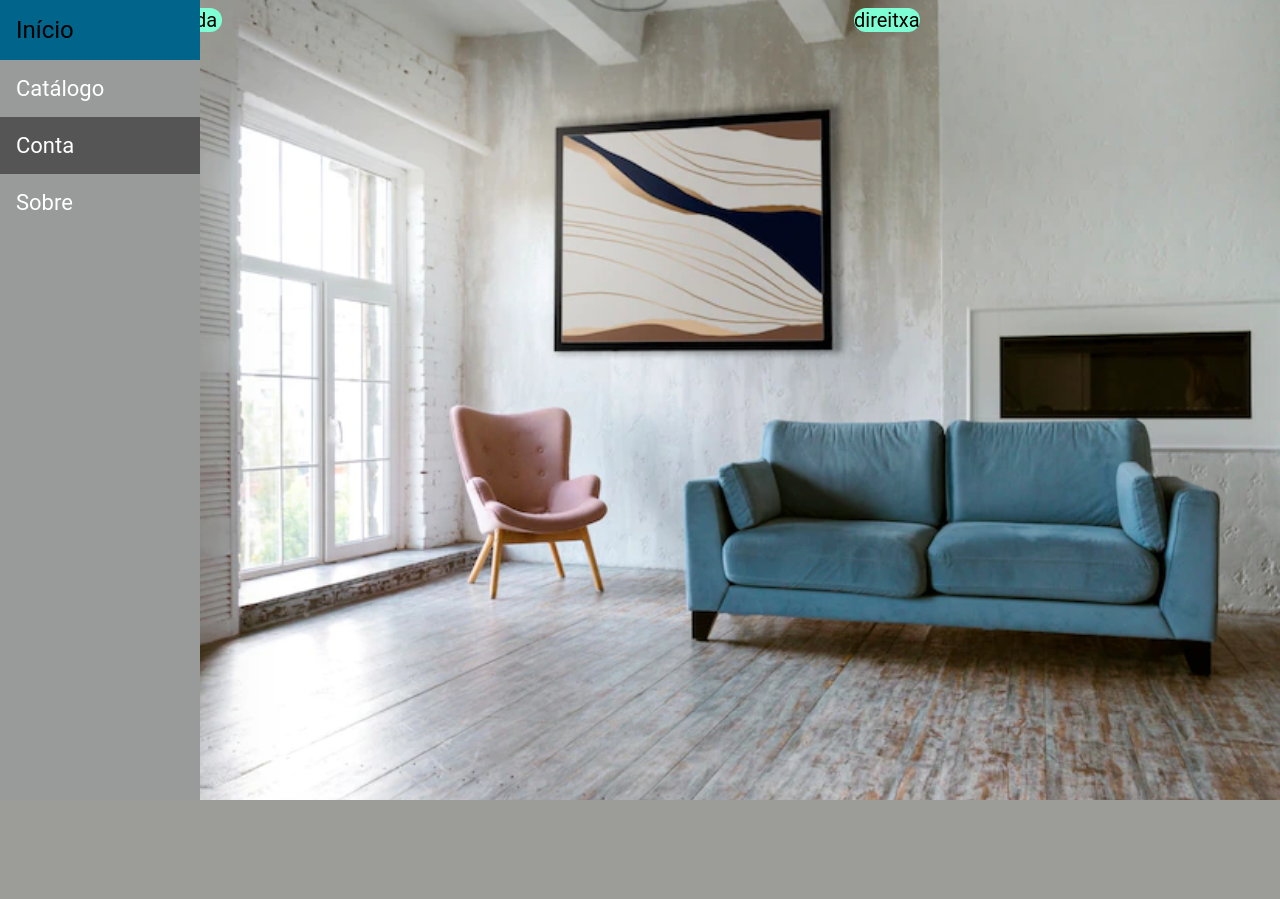
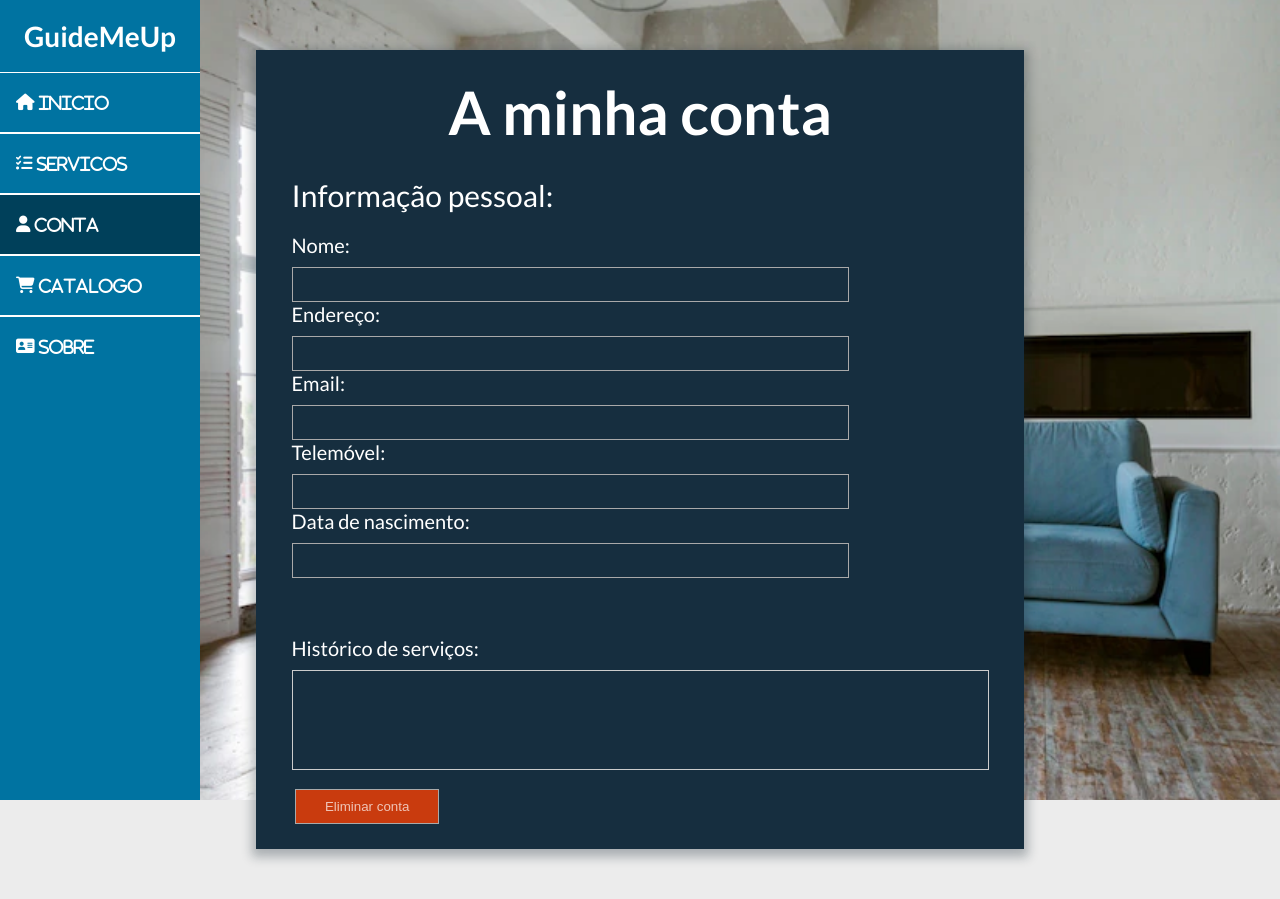
Before and after one commit to TymeRod/AS-705, a Python web app: template templates/account.html in a window 1280 px wide. Before the commit the page ends 800 px from the top, so only its background shows below. Run offline with Jinja, Linux system fonts and the light colour scheme; the template is opened without the code that fills it, so the values that code supplies are empty; some libraries are stand-ins or nearby versions.

Commit message:
account page

```diff
--- a/templates/account.html
+++ b/templates/account.html
@@ -6,58 +6,173 @@
     <script src="../css/js/main.js"></script>
 
     <meta name="viewport" content="width=device-width, initial-scale=1.0">
+    <script src="https://kit.fontawesome.com/56b0a879ad.js" crossorigin="anonymous"></script>
+
     <style>
-        .design-esquerda{
-            width: 20%;
+        @import 'https://fonts.googleapis.com/css?family=Lato:400,600,700&subset=latin-ext';
+        body {
+  background: #ececec;
+  font-family: 'Lato';
+  padding: 10px 0;
+  margin: 0;
+  font-size: 14px;
+  overflow-x: hidden;
+  min-width: 345px;
+}
+* {
+  box-sizing: border-box;
+}
 
 
-            display: inline;
-            background-color: aquamarine;
+h1 {
   text-align: center;
-            font-size: 20px;
-            border-radius: 50px;
-            margin-top: 20%;
-            margin-left: 10%;
-            left: 10%;
-            max-width: 30%;
 }
-        .design-direita{
-            width: 20%;
-            display: inline;
-            position: relative;
-            background-color: aquamarine;
-            text-align: center;
-            font-size: 20px;
-            border-radius: 50px;
-            margin-top: 20%;
-            left: 50%;
-            margin-right: 10%;
+form {
+  max-width: 768px;
+  display: block;
+  background: #162E3F;
+  padding: 25px;
+  margin: 40px auto;
+  box-shadow: 0 4px 10px 4px rgba(19, 35, 47, 0.3);
+  color: #fff;
+}
+fieldset {
+  border: none;
+  margin: 10px auto;
+}
+  legend {
+    margin: 30px 0 0;
+    font-size: 24px;
+    font-weight: 700;
   }
 
+.double-input {
+  margin: 20px auto;
+  & > div {
+    float: left;
+    width: 48%;
+    margin-bottom: 10px;
+    margin: 0 1% 10px;
+  }
+  &:after {
+    content: "";
+    display: table;
+    clear: both;
+  }
+}
+.form-input-container {
+    font-size: 20px;
+}
+  label {
+    display: block;
+    margin-bottom: 10px;
+  }
+  &.date-select select {
+    width: 47%;
+    &:first-of-type {
+      margin-right: 3%;
+    }
+  }
+  select {
+    width: 100%;
+    color: white;
+    background: transparent;
+    border: 1px solid #0a0a0a;
+    padding: 8px;
+    height: 35px;
+  }
+     &:focus {
+      border: 1px solid #000000;
+    }
+    option {
+      color: rgb(0, 0, 0);
+    }
+
+  input {
+    width: 80%;
+    color: white;
+    padding: 8px;
+    height: 35px;
+    background: transparent;
+    border: 1px solid #a9a9a9;
+  }&:focus {
+      border: 1px solid #f80000;
+    }
+
+
+button[type="submit"] {
+  height: 50px;
+  width: 300px;
+  background: #ffffff;
+  border: none;
+  cursor: pointer;
+  font-size: 20px;
+  line-height: 50px;
+  font-family: 'Lato';
+  box-shadow: 0px 0px 10px #131313;
+  display: block;
+  margin: 0 auto;
+}
+.image-center {
+    display: block;
+    margin-left: auto;
+    margin-right: auto;
+}
 
     </style>
 </head>
 <body>
     <div class="background-layer" style="background-image: url('../css/images/fundo1.png');"></div>
-    <div class="navbar">
-        <a href="#" >Início </a>
-        <a href="#">Catálogo</a>
-        <a href="#" class="active">Conta</a>
-        <a href="#">Sobre</a>
+    <div class="navbar" style="background-color: #0073a1;">
+        <h1 style="width: 100%; height: auto; color:rgb(255, 255, 255) ;;">GuideMeUp</h1>
+        <a href="{{url_for('.account')}}" style="border: 1px solid white; border-left: 0;border-right: 0;" > <i class ="fa-sharp fa-solid fa-home fa-xs"style="display: inline;"> Inicio</i></a>
+
+        <a href="#"  style= "border: 1px solid white; border-left: 0;border-right: 0;"> <i class="fa-sharp fa-solid fa-list-check fa-xs" style="display: inline;"> Servicos</i></a>
+
+        <a href="#" class="active" style=" background-color:#00405a;border: 1px solid white; border-left: 0;border-right: 0;" > <i class ="fa-sharp fa-solid fa-user fa-xs"style="display: inline;"> Conta</i></a>
+
+
+        <a href="#" style="border: 1px solid white; border-left: 0;border-right: 0;" > <i class="fa-sharp fa-solid fa-cart-shopping fa-xs" style="display: inline;"> Catalogo</i></a>
+
+
+        <a href="#" style="border-top:1px solid white ;" > <i class="fas fa-address-card fa-xs" style="display: inline;"> Sobre</i></a>
+
+
     </div>
+    <form>
+      <fieldset>
+        <h1 style="font-size: 60px;color: #fff; margin-top: -2%;">A minha conta</h1><br>
 
+        <label style="font-size: 30px;margin-top:-4%;">Informação pessoal:</label>
         <div>
-
-        <div class="design-esquerda">
-           esquerda
-        </div>
-        <div class="design-direita">
-            direitxa
+          <div class="form-input-container">
+            <label for="fname" style="padding-top: 10px;">Nome:</label>
+            <input type="text" name="firstname" id="fname"  minlength="3" required/>
+            <label for="lname">Endereço:</label>
+            <input type="text" name="lastname" id="lname"  >
+            <label for="email">Email:</label>
+            <input type="email" name="email" id="email" >
+            <label for="phone">Telemóvel:</label>
+            <input type="tel" name="phone" id="phone">
+            <label for="phone">Data de nascimento:</label>
+            <input type="tel" name="birth" id="birth"><br><br><br>
+            <label for="fname" style="padding-top: 10px;">Histórico de serviços:</label>
+            <div style="width:100%; height:100px; overflow:auto; margin-top:10px; padding:10px; border:1px solid #ccc;">
+                <!-- Conteúdo da área de histórico aqui -->
             </div>
         </div>
-    <div class="footer">
-        <p>GuideMeUp &copy; 2020</p>
           </div>
+      </fieldset>
+
+
+
+
+
+
+
+      <input type="submit" value="Eliminar conta" style="color:rgba(255, 255, 255, 0.7);background-color:rgba(240, 63, 4, 0.825); width: 20%;margin-left: 2%; text-align: center;" onclick="return confirm('Tem a certeza que deseja eliminar a conta?');">
+    </form>
+
 
 
 
```
Lines whose indentation alone changed are shown as unchanged.
